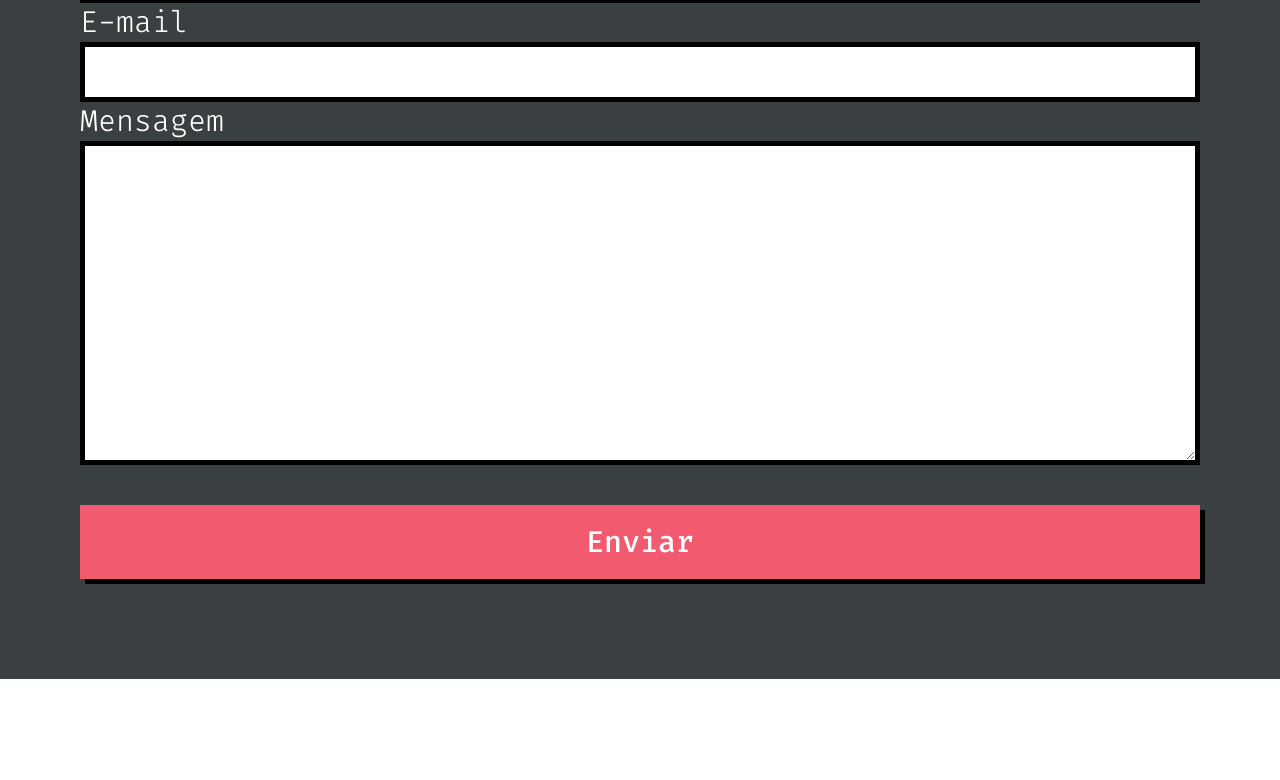
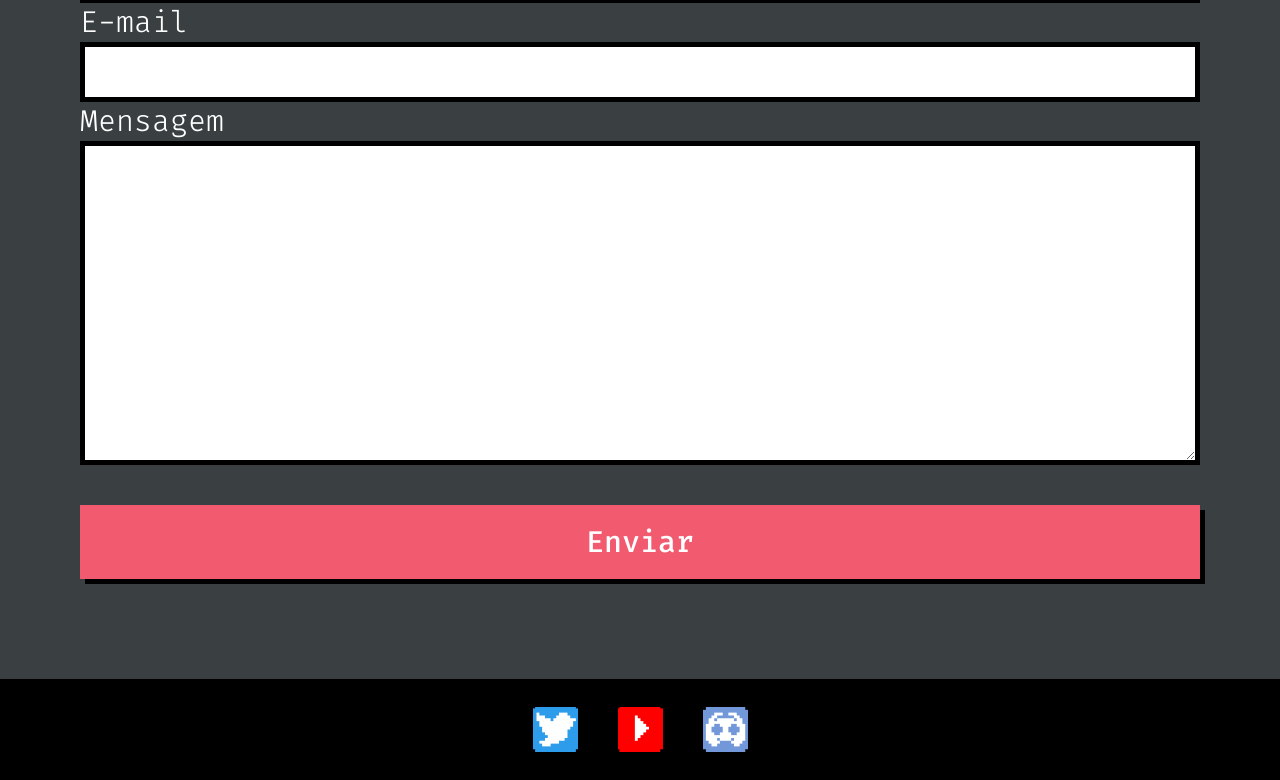
Before and after one commit to lucasdauto/portifolio, a plain HTML site: page index.html in a window 1280 px wide. Shown: the part 3224-4004 px from the top of the page. Before the commit the page ends 3903 px from the top, so only its background shows below. Drawn offline with Linux system fonts and the light colour scheme.

Commit message:
Create the footer

```diff
--- /dev/null
+++ b/css/components/main-footer.css
@@ -0,0 +1,15 @@
+.main-footer {
+    display: flex;
+    align-items: center;
+    justify-content: center;
+    background-color: #000;
+}
+
+.main-footer .items {
+    display: flex;
+    justify-content: space-between;
+    align-items: center;
+    margin-top: 28px;
+    margin-bottom: 28px;
+    width: 215px;
+}
--- a/css/index.css
+++ b/css/index.css
@@ -17,3 +17,4 @@
 @import url('components/node-card.css');
 @import url('components/main-carousel.css');
 @import url('components/main-form.css');
+@import url('components/main-footer.css');
--- a/index.html
+++ b/index.html
@@ -189,6 +189,13 @@
             <button class="main-button -second">Enviar</button>
         </form>
     </section>
+    <footer class="main-footer">
+        <div class="items">
+            <img src="assets/img/twitter.png" alt="Icone do Twitter" class="icon">
+            <img src="assets/img/youtube.png" alt="Icone do YouTube" class="icon">
+            <img src="assets/img/discord.png" alt="Icone do Discord" class="icon">
+        </div>
+    </footer>
     <script src="js/components/main-carousel.js"></script>
 </body>
 </html>
```
